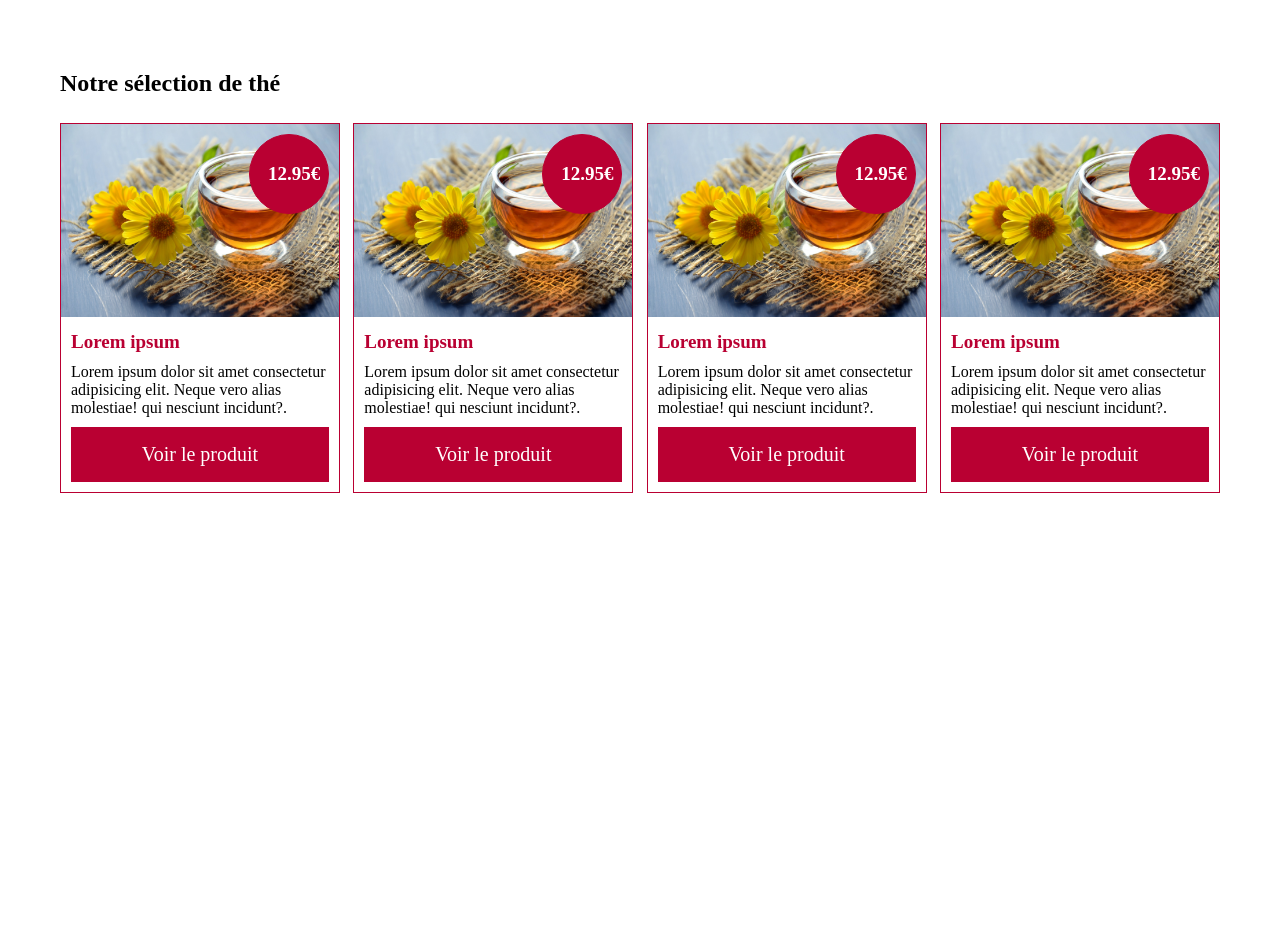
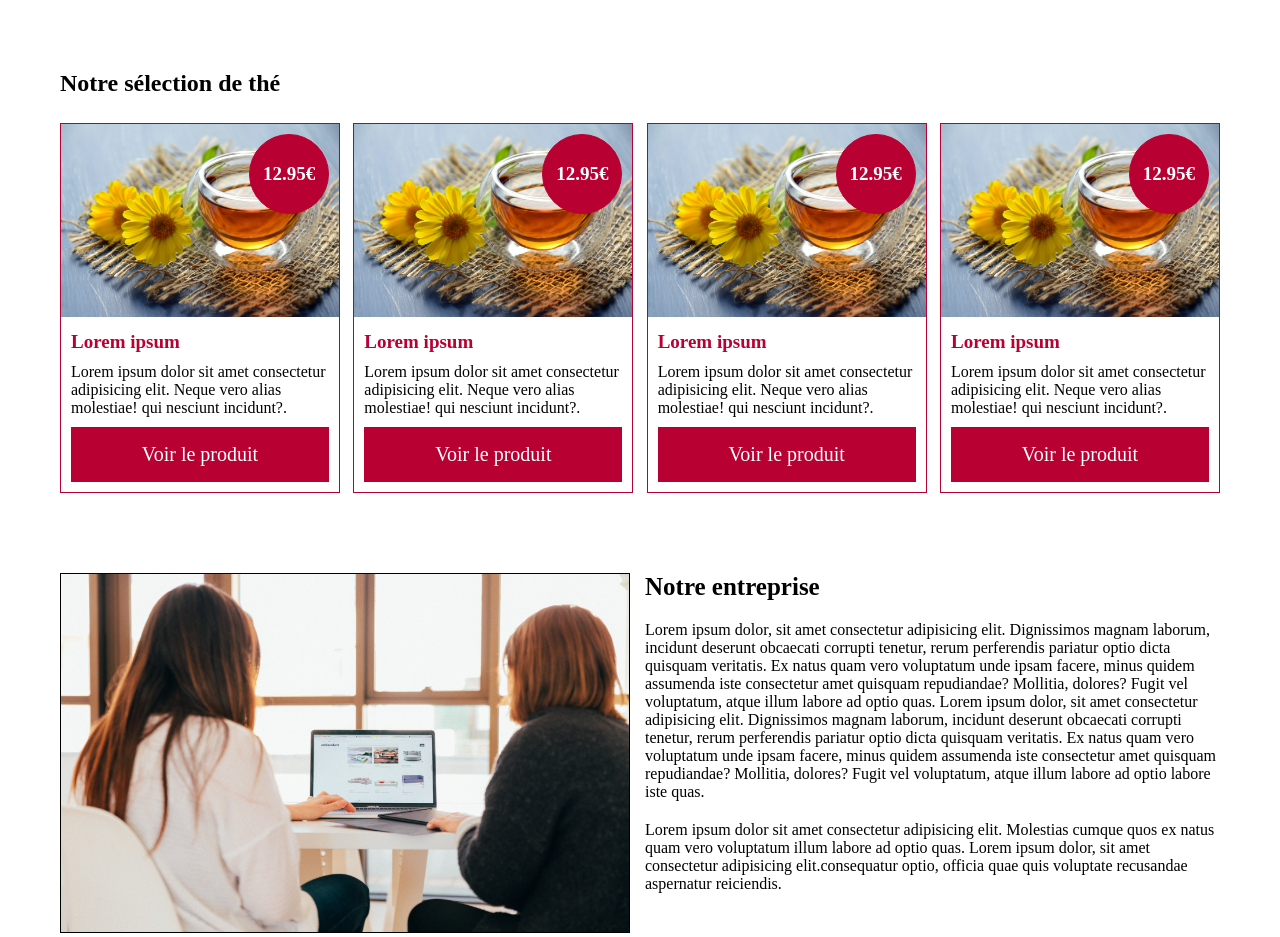
Before and after one commit to Aureliebena/tea-passion, a plain HTML site: page index.html in a window 1280 px wide. Shown: the part 540-1477 px from the top of the page. Before the commit the page ends 1113 px from the top, so only its background shows below. Drawn offline with Linux system fonts and the light colour scheme.

Commit message:
HTML/CSS section entreprise integration

```diff
--- a/index.html
+++ b/index.html
@@ -25,35 +25,45 @@
             <h2>Notre sélection de thé</h2>
             <div class="section-image-container">
                 <div class="section-image-file">
-                    <img src="img/tea-cup.jpg.jpg" alt="tea cup">
-                    <p class="circle-price">12.95€</p>
+                    <img src="img/tea-cup.jpg" alt="tea cup">
+                    <div class="circle-price">12.95€</div>
                     <h3>Lorem ipsum</h3>
                     <p>Lorem ipsum dolor sit amet consectetur adipisicing elit. Neque vero alias molestiae! qui nesciunt incidunt?.</p>
                     <a href="#">Voir le produit</a>
                 </div>
                 <div class="section-image-file">
-                    <img src="img/tea-cup.jpg.jpg" alt="tea cup">
-                    <p class="circle-price">12.95€</p>
+                    <img src="img/tea-cup.jpg" alt="tea cup">
+                    <div class="circle-price">12.95€</div>
                     <h3>Lorem ipsum</h3>
                     <p>Lorem ipsum dolor sit amet consectetur adipisicing elit. Neque vero alias molestiae! qui nesciunt incidunt?.</p>
                     <a href="#">Voir le produit</a>
                 </div>
                 <div class="section-image-file">
-                    <img src="img/tea-cup.jpg.jpg" alt="tea cup">
-                    <p class="circle-price">12.95€</p>
+                    <img src="img/tea-cup.jpg" alt="tea cup">
+                    <div class="circle-price">12.95€</div>
                     <h3>Lorem ipsum</h3>
                     <p>Lorem ipsum dolor sit amet consectetur adipisicing elit. Neque vero alias molestiae! qui nesciunt incidunt?.</p>
                     <a href="#">Voir le produit</a>
                 </div>
                 <div class="section-image-file">
-                    <img src="img/tea-cup.jpg.jpg" alt="tea cup">
-                    <p class="circle-price">12.95€</p>
+                    <img src="img/tea-cup.jpg" alt="tea cup">
+                    <div class="circle-price">12.95€</div>
                     <h3>Lorem ipsum</h3>
                     <p>Lorem ipsum dolor sit amet consectetur adipisicing elit. Neque vero alias molestiae! qui nesciunt incidunt?.</p>
                     <a href="#">Voir le produit</a>
                 </div>
             </div>
         </section>
+        <section class="section-entreprise">
+            <div class="section-entreprise-left">
+                <img src="img/entreprise.jpg" alt="entreprise picture">
+            </div>
+            <div class="section-entreprise-right">
+                <h3>Notre entreprise</h3>
+                <p>Lorem ipsum dolor, sit amet consectetur adipisicing elit. Dignissimos magnam laborum, incidunt deserunt obcaecati corrupti tenetur, rerum perferendis pariatur optio dicta quisquam veritatis. Ex natus quam vero voluptatum unde ipsam facere, minus quidem assumenda iste consectetur amet quisquam repudiandae? Mollitia, dolores? Fugit vel voluptatum, atque illum labore ad optio quas. Lorem ipsum dolor, sit amet consectetur adipisicing elit. Dignissimos magnam laborum, incidunt deserunt obcaecati corrupti tenetur, rerum perferendis pariatur optio dicta quisquam veritatis. Ex natus quam vero voluptatum unde ipsam facere, minus quidem assumenda iste consectetur amet quisquam repudiandae? Mollitia, dolores? Fugit vel voluptatum, atque illum labore ad optio labore iste quas.</p>
+                <p>Lorem ipsum dolor sit amet consectetur adipisicing elit. Molestias cumque quos ex natus quam vero voluptatum illum labore ad optio quas. Lorem ipsum dolor, sit amet consectetur adipisicing elit.consequatur optio, officia quae quis voluptate recusandae aspernatur reiciendis.</p>
+            </div>
+        </section>
     </div>
 
 </body>
--- a/style.css
+++ b/style.css
@@ -140,3 +140,28 @@
     color: #b90032;
     background: white;
 }
+
+/************************** Section entreprise ****************/
+
+.section-entreprise {
+    display: flex;
+}
+
+.section-entreprise-left img {
+    border: 1px solid black;
+    width: 570px;
+    height: 360px;
+}
+
+.section-entreprise-right {
+    width: 50%;
+    margin-left: 15px;
+}
+
+.section-entreprise-right h3{
+    font-size: 25px;
+}
+
+.section-entreprise p {
+    margin-top: 20px;
+}
```
Also changed, not shown: img/entreprise.jpg (added), img/tea-cup.jpg (renamed from img/tea-cup.jpg.jpg).
